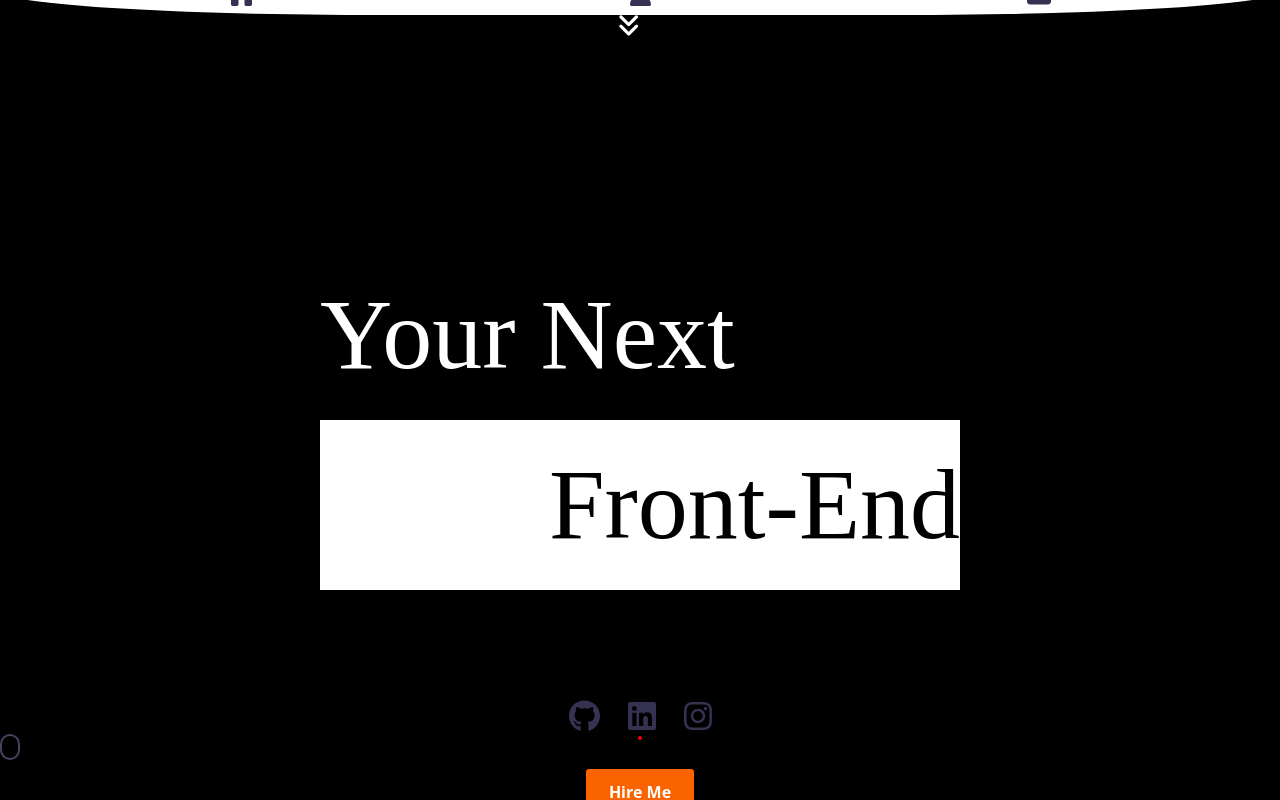
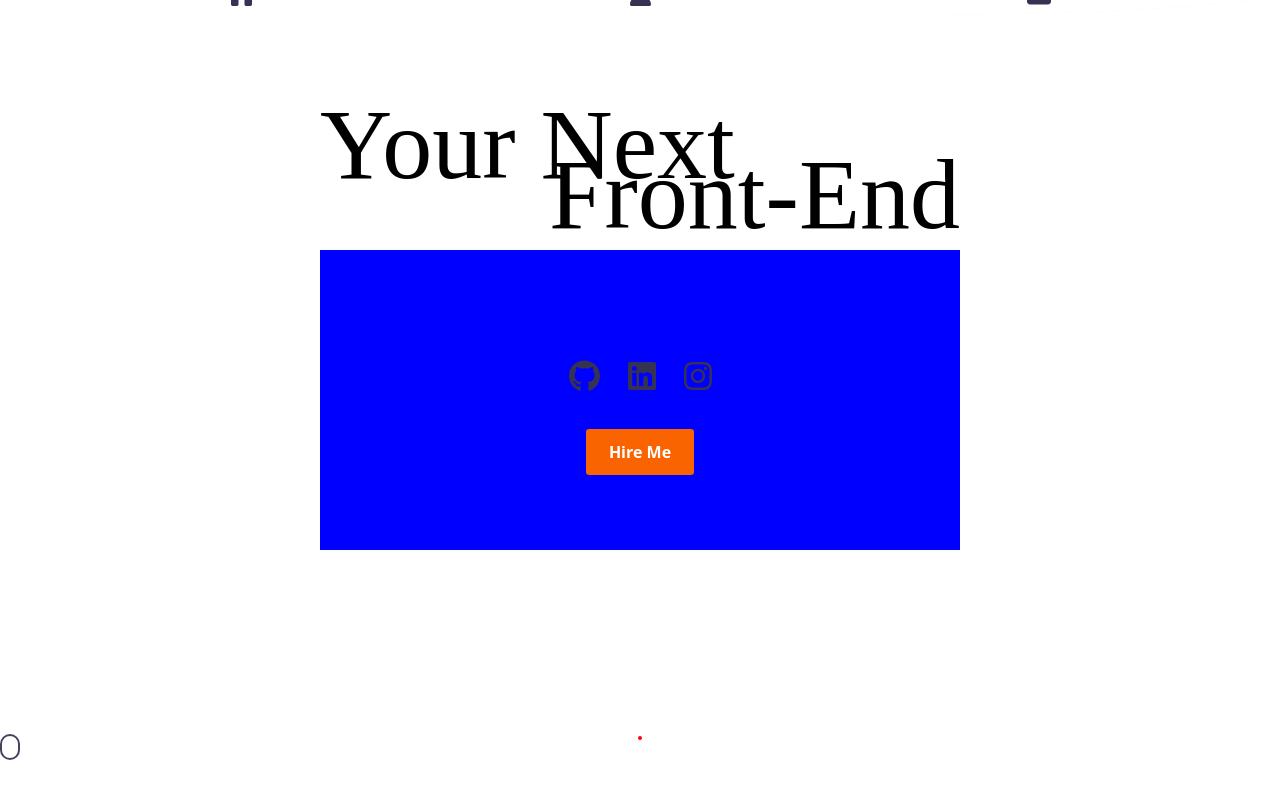
Before and after one commit to artursantana/Portifolio, a React (Vite) app: page / in a window 1280 px wide. Shown: the top 800 px of the page. Built offline with nearby package versions, Linux system fonts and the light colour scheme.

Commit message:
first commit

```diff
--- a/src/components/home/home.scss
+++ b/src/components/home/home.scss
@@ -12,26 +12,59 @@
 }
 
     .home_div{
-        text-align: start;
+        color: black;
+        font-size: 100px;
+        position: absolute;
+        left: 0;
+       top: 60px;
+       opacity: 0.5;
+       animation: name_front 2s both;
+    }
 
-        font-size: 100px;
+    @keyframes name_front {
+        0% {
+            opacity: 0;
+            left: 0%;
+        }
+        100% {
+            left: 25%;
+            opacity: 1;
+
+        }
     }
+
      .home_div1{
-
-
+        position: absolute;
         justify-content: flex-end;
         font-size: 100px;
-        background-color: white;
         color: black;
+        right: 0;
+        top: 110px;
+        opacity: 0.5;
+        animation: name_front1 2s both;
+    }
 
+    @keyframes name_front1 {
+        0% {
+            opacity: 0;
+            right: 0%;
+        }
+        100% {
+            right: 25%;
+            opacity: 1;
+
+        }
     }
 
 
+
+
 .intro {
+    background-color: blue;
     width: 640px; height:300px ;
     text-align: center;
     color: white;
-    border-radius: 100px 200px 10px 100px;
+
 
     div {
         display: flex;
--- a/src/index.scss
+++ b/src/index.scss
@@ -63,7 +63,7 @@ body,button,input,textarea {
 }
 
 body{
-  background-color: black;
+  background-color: white;
   line-height: 1.7;
   color: var($text-Color);
 }
```
